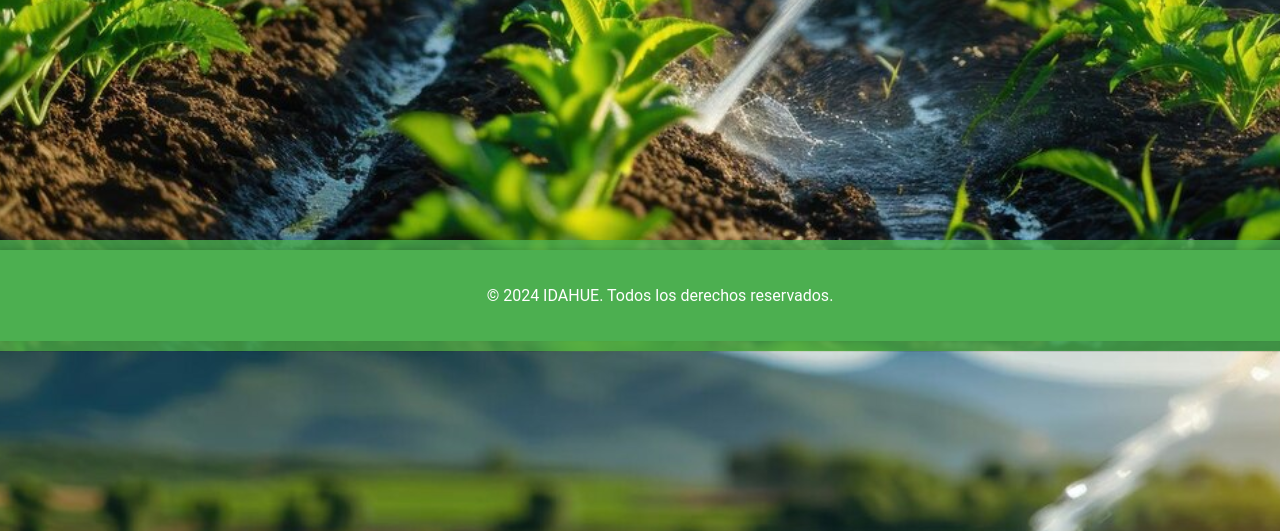
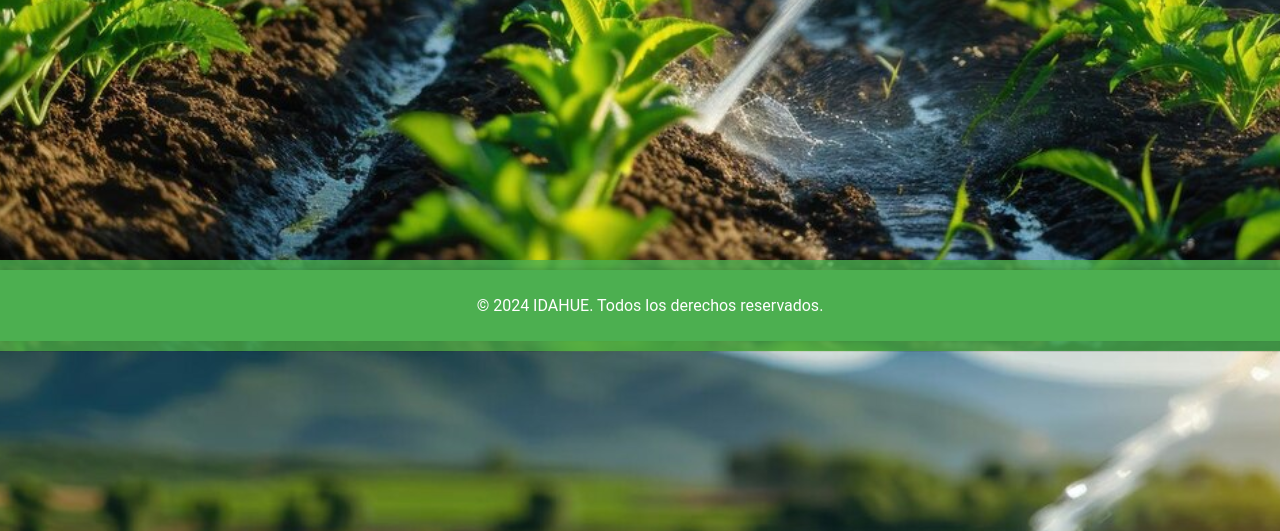
Before and after one commit to ergutier/idahue, a PHP site: page /index.php in a window 1280 px wide. Shown: the part 449-980 px from the top of the page. Run offline with PHP 8.4, Linux system fonts and the light colour scheme.

Commit message:
Update footer.php

```diff
--- a/Shared/footer.php
+++ b/Shared/footer.php
@@ -1,5 +1,5 @@
 <footer>
-    <div style="background-color: #4CAF50; color: white; text-align: center; padding: 20px; position: relative; bottom: 0; width: 100%; box-shadow: 0 -2px 4px rgba(0, 0, 0, 0.1);">
+    <div style="background-color: #4CAF50; color: white; text-align: center; padding: 10px; position: relative; bottom: 0; width: 100%; box-shadow: 0 -2px 4px rgba(0, 0, 0, 0.1);">
         <p>&copy; 2024 IDAHUE. Todos los derechos reservados.</p>
     </div>
 </footer>
```
